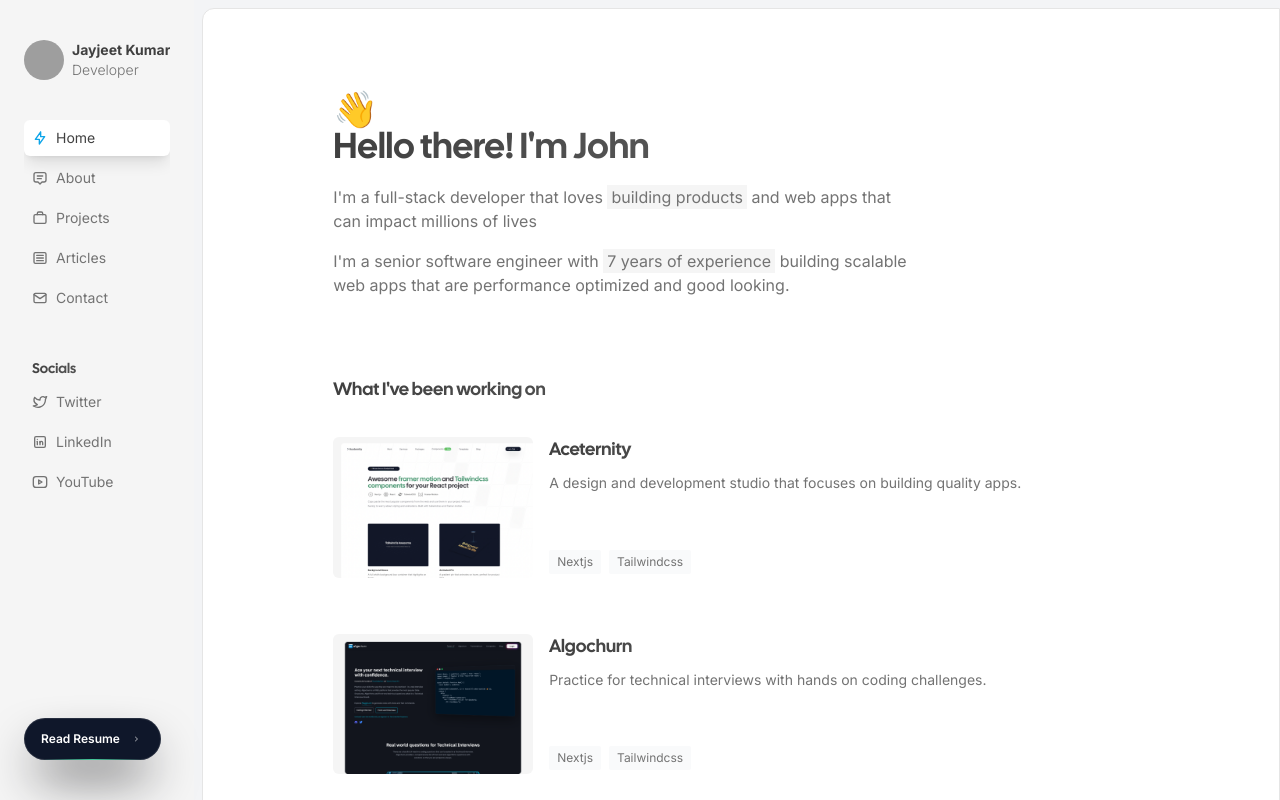
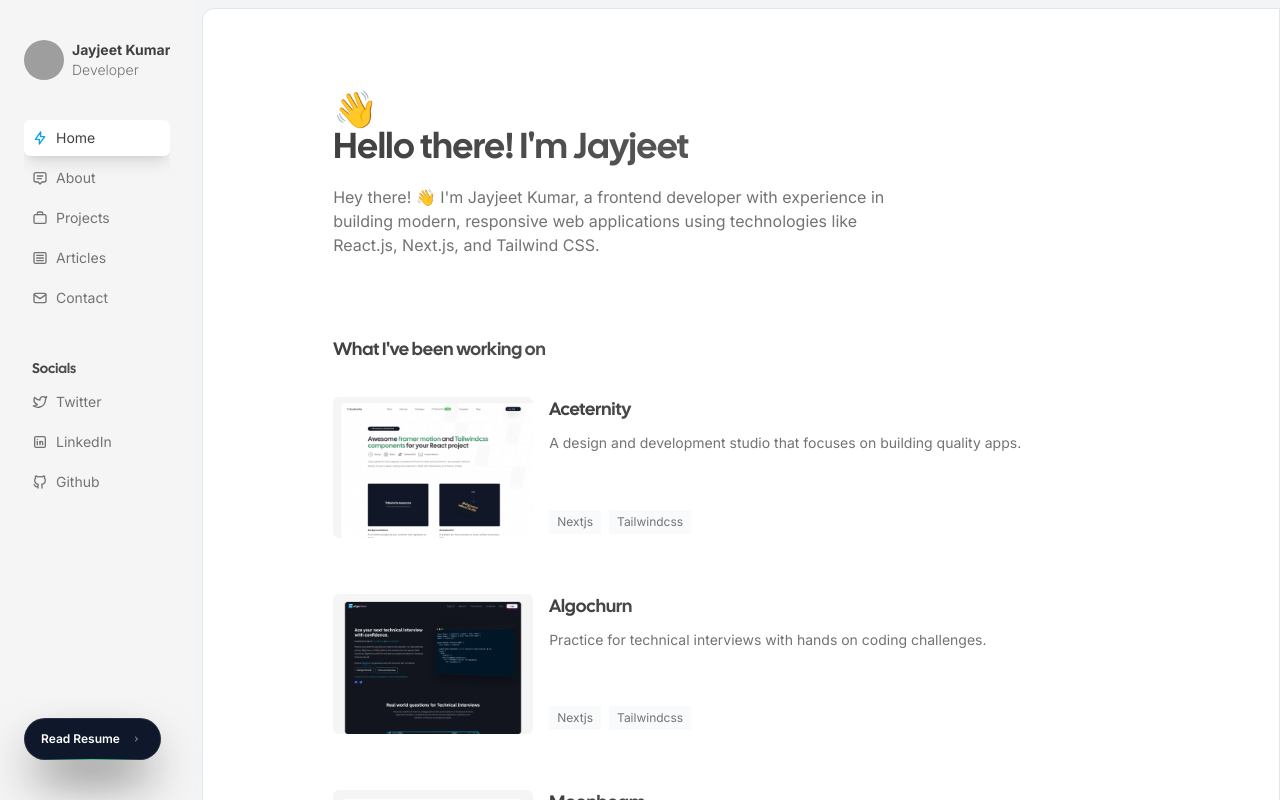
Before and after one commit to Jayjeet1013/Portfolio_2, a Next.js app: page / in a window 1280 px wide. Built offline with nearby package versions, Linux system fonts and the light colour scheme; grey boxes are pictures that could not be loaded.

Commit message:
update socials

```diff
--- a/src/app/page.tsx
+++ b/src/app/page.tsx
@@ -10,17 +10,13 @@
   return (
     <Container>
       <span className="text-4xl">👋</span>
-      <Heading className="font-black">Hello there! I&apos;m John</Heading>
+      <Heading className="font-black">Hello there! I&apos;m Jayjeet</Heading>
       <Paragraph className="max-w-xl mt-4">
-        I&apos;m a full-stack developer that loves{" "}
-        <Highlight>building products</Highlight> and web apps that can impact
-        millions of lives
+        Hey there! 👋 I'm Jayjeet Kumar, a frontend developer with experience in
+        building modern, responsive web applications using technologies like
+        React.js, Next.js, and Tailwind CSS.
       </Paragraph>
-      <Paragraph className="max-w-xl mt-4">
-        I&apos;m a senior software engineer with{" "}
-        <Highlight>7 years of experience</Highlight> building scalable web apps
-        that are performance optimized and good looking.
-      </Paragraph>
+
       <Heading
         as="h2"
         className="font-black text-lg md:text-lg lg:text-lg mt-20 mb-4"
--- a/src/constants/socials.tsx
+++ b/src/constants/socials.tsx
@@ -1,23 +1,23 @@
 import {
+  IconBrandGithub,
   IconBrandLinkedin,
   IconBrandTwitter,
-  IconBrandYoutube,
 } from "@tabler/icons-react";
 
 export const socials = [
   {
-    href: "https://twitter.com/mannupaaji",
+    href: "https://twitter.com/Jayjeet_100",
     label: "Twitter",
     icon: IconBrandTwitter,
   },
   {
-    href: "https://linkedin.com/in/manuarora28",
+    href: "https://www.linkedin.com/in/jayjeet-kumar/",
     label: "LinkedIn",
     icon: IconBrandLinkedin,
   },
   {
-    href: "https://youtube.com/maninthere",
-    label: "YouTube",
-    icon: IconBrandYoutube,
+    href: "https://github.com/Jayjeet1013",
+    label: "Github",
+    icon: IconBrandGithub,
   },
 ];
```
